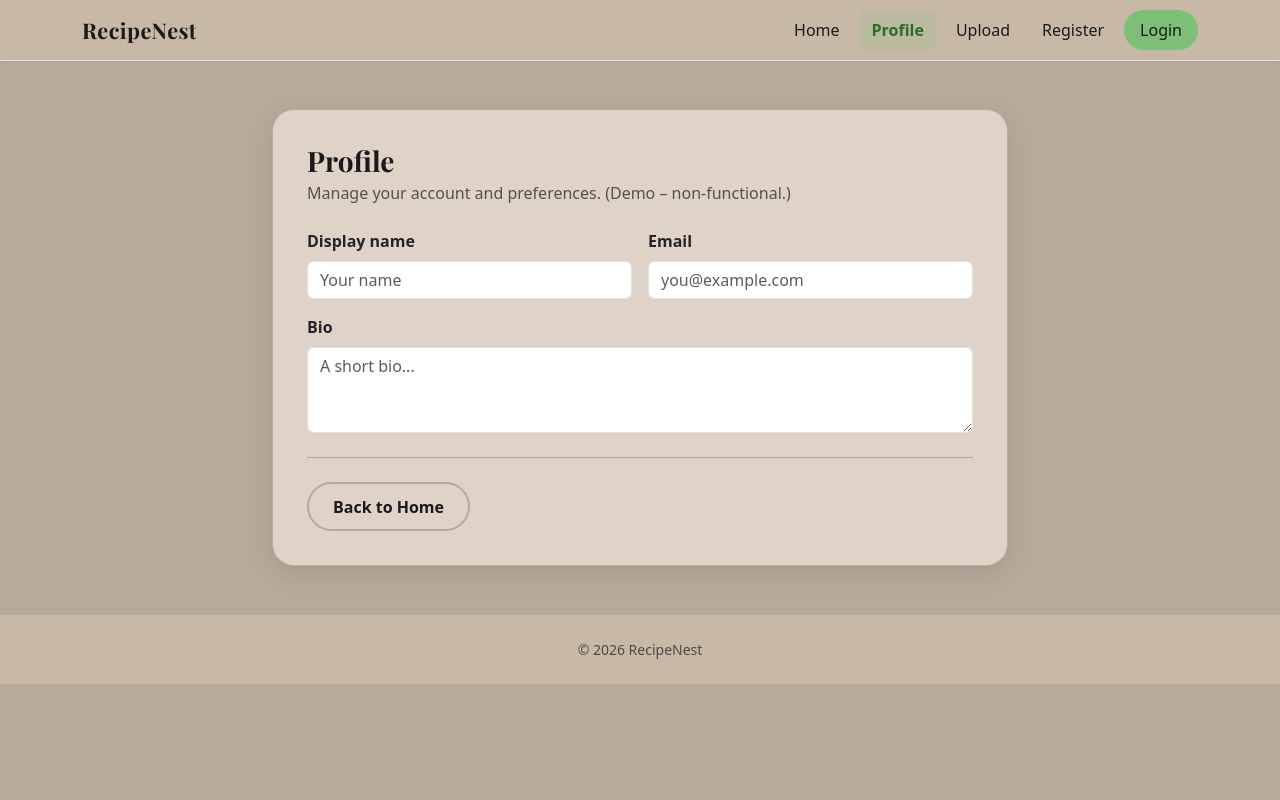
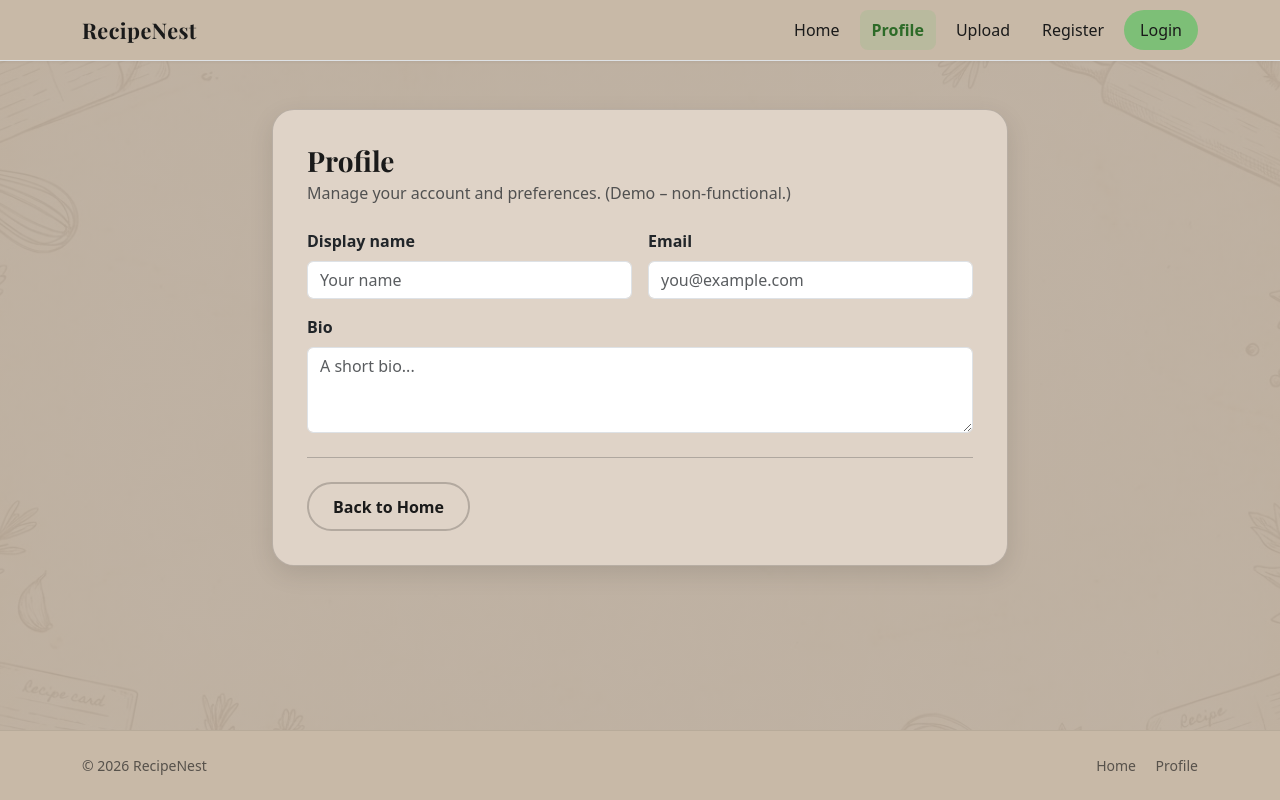
Before and after one commit to BraxtonFails/RecipeNest, a PHP site: page /pages/profile.html in a window 1280 px wide. Run offline with PHP 8.4, Linux system fonts and the light colour scheme.

Commit message:
Adjust hero spacing, remove hero CTA, add recipe background panel and fixed profile footer
Made-with: Cursor

```diff
--- a/index.html
+++ b/index.html
@@ -59,9 +59,6 @@
         <div class="container">
           <h1 class="hero-title">RecipeNest</h1>
           <p class="hero-sub">Discover, create, and share your favorite recipes in one place.</p>
-          <div class="hero-cta">
-            <a href="pages/upload.html" class="btn btn-rn-primary btn-lg">Upload your own</a>
-          </div>
         </div>
       </section>
 
--- a/pages/profile.html
+++ b/pages/profile.html
@@ -10,6 +10,7 @@
   <link href="https://fonts.googleapis.com/css2?family=Playfair+Display:wght@700&display=swap" rel="stylesheet" />
 </head>
 <body>
+  <div class="d-flex flex-column min-vh-100">
   <header class="rn-header border-bottom">
     <nav class="navbar navbar-expand-lg navbar-light">
       <div class="container">
@@ -60,8 +61,15 @@
   </main>
 
   <footer class="rn-footer py-4 mt-auto">
-    <div class="container text-center small text-muted">© 2026 RecipeNest</div>
+    <div class="container d-flex flex-column flex-md-row justify-content-between align-items-center small">
+      <div class="rn-footer-copy">© 2026 RecipeNest</div>
+      <div class="mt-2 mt-md-0">
+        <a href="../index.html" class="rn-footer-link me-3">Home</a>
+        <a href="profile.html" class="rn-footer-link">Profile</a>
+      </div>
+    </div>
   </footer>
+  </div>
   <script src="https://cdn.jsdelivr.net/npm/bootstrap@5.3.3/dist/js/bootstrap.bundle.min.js"></script>
 </body>
 </html>
--- a/style/recipenest.css
+++ b/style/recipenest.css
@@ -17,7 +17,12 @@
 /* ===== Page base ===== */
 html, body { height: 100%; }
 body{
-  background: var(--rn-bg);
+  background:
+    linear-gradient(rgba(184,170,155,0.9), rgba(184,170,155,0.9)),
+    url("../public/images/recipe_background.jpg");
+  background-size: cover;
+  background-position: center;
+  background-attachment: fixed;
   color: var(--rn-ink);
   font-family: system-ui, -apple-system, Segoe UI, Roboto, Arial, sans-serif;
 }
@@ -227,7 +232,7 @@ body{
 /* ===== Hero (home welcome area) ===== */
 .hero {
   background: var(--rn-bg);
-  padding: 2rem 1rem 1rem;
+  padding: 1.25rem 1rem 0.5rem;
   color: var(--rn-ink);
 }
 .hero .container {
@@ -297,7 +302,11 @@ body{
 
 /* ===== Home: Recipe section (3 rows, each scrollable with arrows) ===== */
 .rn-recipes {
-  background: var(--rn-panel);
+  background:
+    linear-gradient(rgba(200,185,167,0.8), rgba(200,185,167,0.8)),
+    url("../public/images/recipe_background.jpg");
+  background-size: cover;
+  background-position: center;
   padding-top: 1.5rem;
   border-top-left-radius: 32px;
   border-top-right-radius: 32px;
```
Also changed, not shown: public/images/recipe_background.jpg (added).
